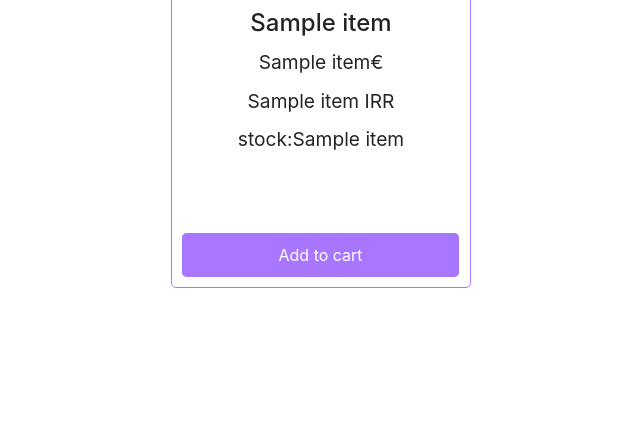
After one commit to Hossein-MJafari/Project-2, a Flask app: template website/templates/main_page.html in a window 1280 px wide. The commit adds this page. Shown: the part 356-800 px from the top of the page, without its empty margins (319-959 px from the left). Run offline with Flask 3, Linux system fonts and the light colour scheme; the template is opened without the code that fills it: most values are stand-ins (such as "Sample title", 1, 10 or a date in 2020); some libraries are stand-ins or nearby versions.

Commit message:
finishing main page

```diff
--- a/website/templates/add_product.html
+++ b/website/templates/add_product.html
@@ -21,8 +21,8 @@
         <span class="navbar-toggler-icon"></span>
       </button>
       <div class="collapse navbar-collapse" id="navbarNavAltMarkup">
-        <div class="navbar-nav">
-          <a class="nav-link " aria-current="page" href="#">Store</a>
+        <div class="navbar-nav ms-auto">
+          <a class="nav-link " aria-current="page" href="http://127.0.0.1:5000/">Store</a>
         </div>
       </div>
     </div>
--- /dev/null
+++ b/website/templates/main_page.html
@@ -0,0 +1,122 @@
+<style>
+    .item-box {
+      display: inline-block;
+      flex-direction: column;
+      align-items: center;
+      vertical-align: top;
+      margin-right: 20px;
+      width: 300px;
+      height: 500px;
+      margin: 35px;
+      padding: 10px;
+      border: 1px solid #a977ff;
+      border-radius: 5px;
+    }
+    .item-box img {
+      width: 100%;
+      height: 200px;
+      object-fit: cover;
+      border-radius: 5px;
+      margin-bottom: 10px;
+    }
+    .item-box h3 {
+      font-size: 1.5rem;
+      text-align: center;
+      margin-bottom: 10px;
+    }
+    .item-box p {
+      font-size: 1.2rem;
+      text-align: center;
+      margin-bottom: 10px;
+    }
+    .item-box button {
+      width: 93%;
+      padding: 10px;
+      background-color: #a977ff;
+      color: #fff;
+      border: none;
+      border-radius: 5px;
+      cursor: pointer;
+      position: absolute;
+      bottom: 10px;
+    }
+    .item-box button:hover {
+      background-color: #a977ff;
+    }
+
+    .container {
+      display: flex;
+      flex-wrap: wrap;
+      justify-content: center;
+    }
+
+    </style>
+<!DOCTYPE html>
+<html>
+ <head>
+  <meta charset="utf-8" />
+  <link rel="stylesheet" href="/static/css/add_product_style.css">
+  <link href="https://cdn.jsdelivr.net/npm/bootstrap@5.1.3/dist/css/bootstrap.min.css" rel="stylesheet"
+    integrity="sha384-1BmE4kWBq78iYhFldvKuhfTAU6auU8tT94WrHftjDbrCEXSU1oBoqyl2QvZ6jIW3" crossorigin="anonymous">
+  <link rel="stylesheet" href="https://cdnjs.cloudflare.com/ajax/libs/font-awesome/5.15.3/css/all.min.css" />
+  <link rel="stylesheet" href="https://stackpath.bootstrapcdn.com/bootstrap/4.4.1/css/bootstrap.min.css"
+    integrity="sha384-Vkoo8x4CGsO3+Hhxv8T/Q5PaXtkKtu6ug5TOeNV6gBiFeWPGFN9MuhOf23Q9Ifjh" crossorigin="anonymous" />
+  <link rel="stylesheet" href="/static/css/item_box_style.css">
+   <title>main page</title>
+</head>
+ <body>
+    <nav class="navbar navbar-expand-lg navbar-dark">
+      <div class="container-fluid">
+        <a class="navbar-brand" href="#">International Store</a>
+        <button class="navbar-toggler" type="button" data-bs-toggle="collapse" data-bs-target="#navbarNavAltMarkup"
+          aria-controls="navbarNavAltMarkup" aria-expanded="false" aria-label="Toggle navigation">
+          <span class="navbar-toggler-icon"></span>
+        </button>
+        <div class="collapse navbar-collapse" id="navbarNavAltMarkup">
+          <ul class="navbar-nav ms-auto">
+            <li class="nav-item">
+              <a class="nav-link" href="sabad kharid">Shopping Cart </a>
+            </li>
+          </ul>
+          <div class="navbar-nav">
+            <a class="nav-link " aria-current="page" href="add_product">Add Product</a>
+          </div>
+        </div>
+      </div>
+    </nav>
+    <div class="container">
+     {% for item in items %}
+     <div class="item-box" style="position: relative;">
+        <img src="{{ url_for('static', filename=item[4]) }}">
+        <h3>{{ item[1] }}</h3>
+        <p>{{ item[2] }}€</p>
+        <p>{{ item[6] }} IRR</p>
+        <p>stock:{{ item[3] }}</p>
+        <button>Add to cart</button>
+        <button id="{{ item[0] }}" class="add-to-cart">Add to cart</button>
+    </div>
+    {% endfor %}
+    </div>
+   </body>
+</html>
+<script src="https://code.jquery.com/jquery-3.6.0.min.js"></script>
+<script>
+  $(document).ready(function () {
+    $(".add-to-cart").click(function () {
+      const itemId = $(this).attr("id");
+      $.ajax({
+        url: "/cart",
+        method: "POST",
+        data: {
+          item_id: itemId,
+        },
+      }).done(function (response) {
+        if (response.status === "success") {
+          alert("Item added to cart.");
+        } else {
+          alert("Item is already in the cart.");
+        }
+      });
+    });
+  });
+</script>
```
Also changed, not shown: website/views.py (+79 -1 lines), mainDB.db (added), website/cart.db (added), website/mainDB.db, website/mainDB.dbmainDB.db (added), website/static/image-1.jpeg (renamed from website/image-1.jpeg), website/static/image-2.jpeg (renamed from website/image-2.jpeg), website/static/image-3.jpeg (renamed from website/image-3.jpeg), website/static/image-4.jpeg (renamed from website/image-4.jpeg), website/static/image-5.jpeg (renamed from website/image-5.jpeg), website/static/image-6.jpeg (renamed from website/image-6.jpeg).
